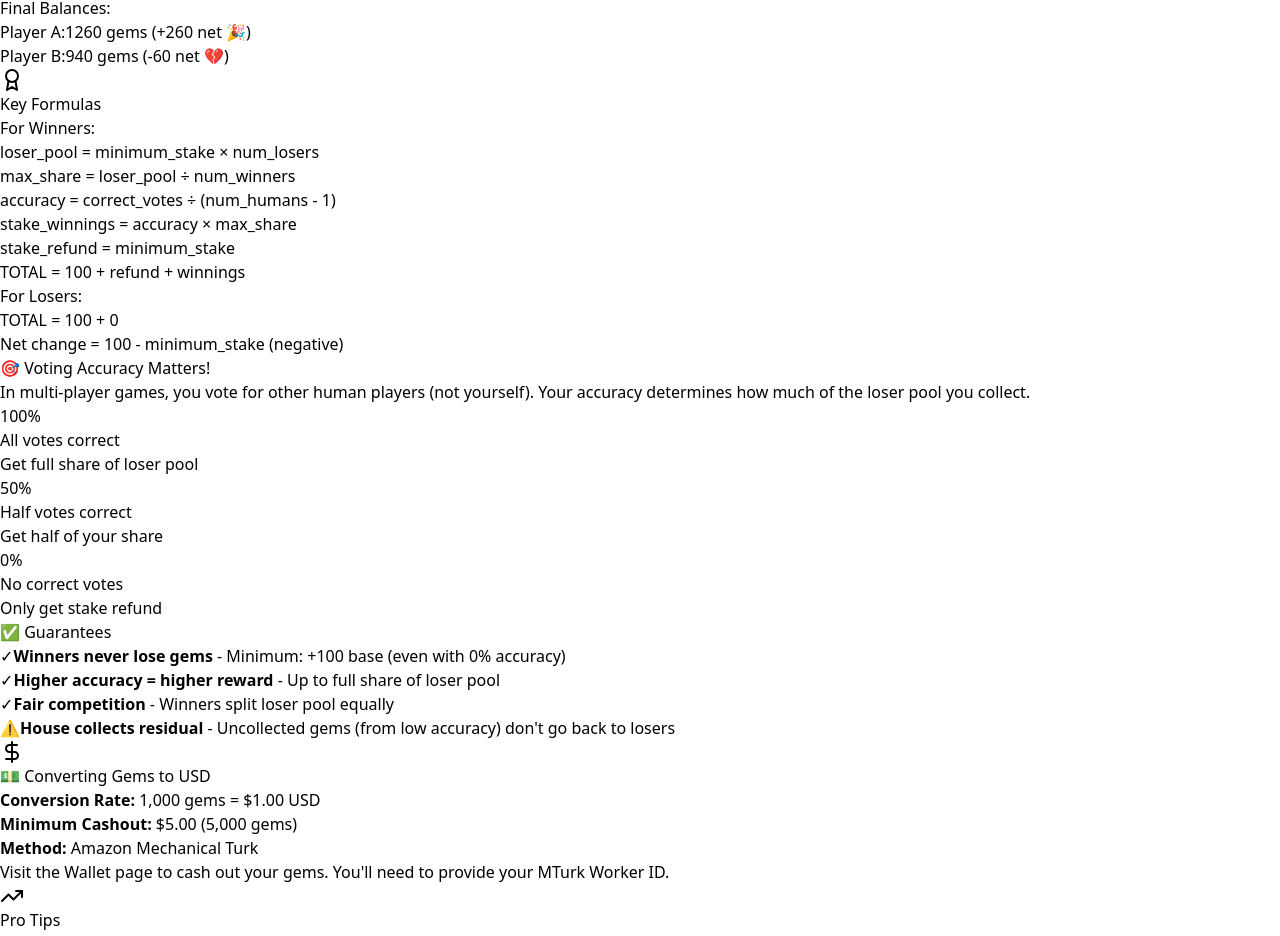
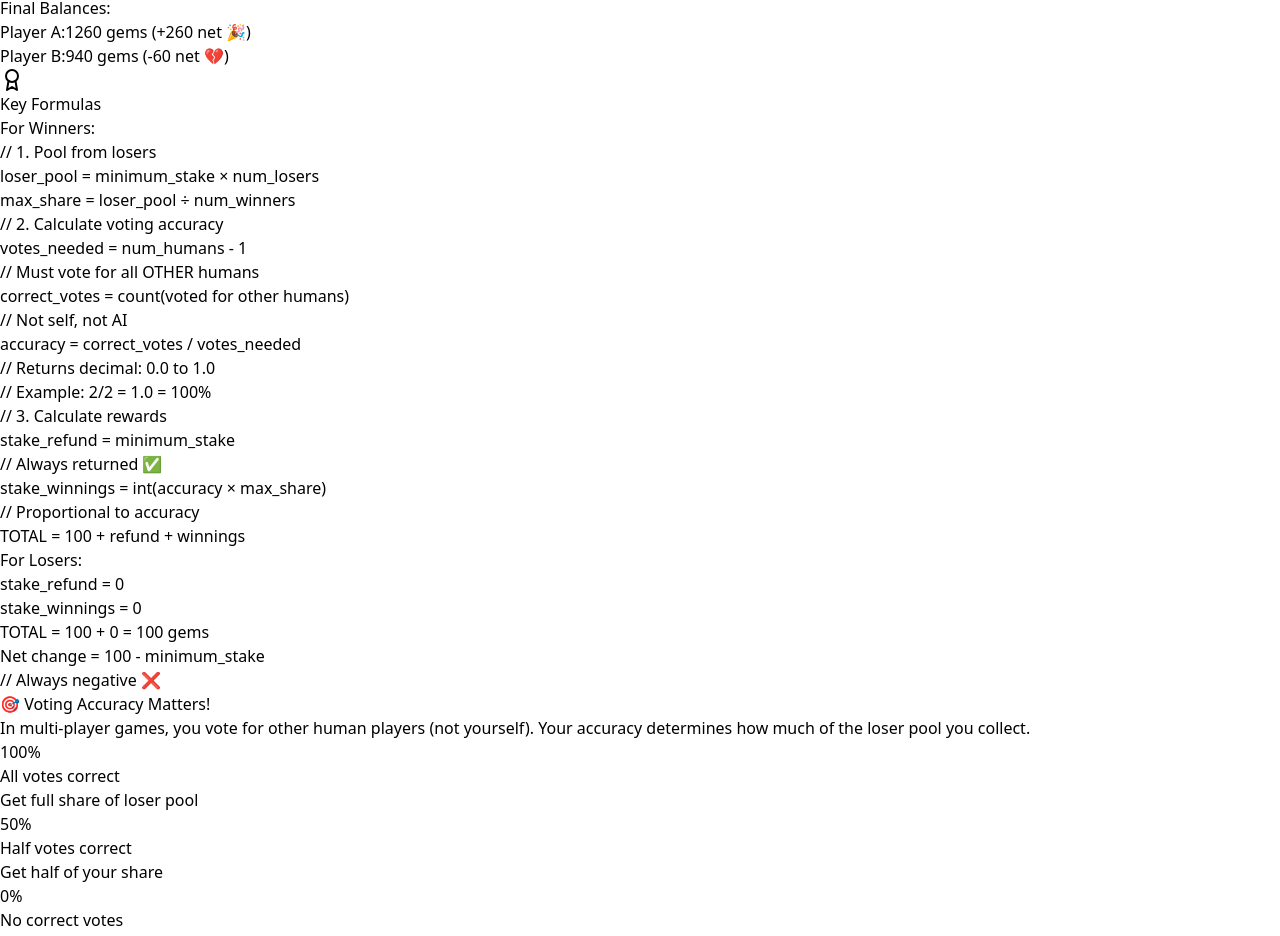
Before and after one commit to benchay1999/ai-group-chat-streamlit, a React (Vite) app in the folder frontend/: page /gems-info in a window 1280 px wide. Shown: the part 1756-2692 px from the top of the page. Built offline with nearby package versions, Linux system fonts and the light colour scheme; no server answers.

Commit message:
lobby page

```diff
--- a/frontend/src/pages/GemsInfoPage.jsx
+++ b/frontend/src/pages/GemsInfoPage.jsx
@@ -285,20 +285,36 @@ const GemsInfoPage = () => {
                 <div className="bg-gray-800 rounded p-4">
                   <div className="text-cyan-400 font-bold mb-2">For Winners:</div>
                   <div className="space-y-1 text-gray-300">
+                    <div className="text-gray-400">// 1. Pool from losers</div>
                     <div>loser_pool = minimum_stake × num_losers</div>
                     <div>max_share = loser_pool ÷ num_winners</div>
-                    <div>accuracy = correct_votes ÷ (num_humans - 1)</div>
-                    <div className="mt-2 text-green-400">stake_winnings = accuracy × max_share</div>
+
+                    <div className="mt-3 text-gray-400">// 2. Calculate voting accuracy</div>
+                    <div>votes_needed = num_humans - 1</div>
+                    <div className="text-gray-500 text-xs">  // Must vote for all OTHER humans</div>
+                    <div>correct_votes = count(voted for other humans)</div>
+                    <div className="text-gray-500 text-xs">  // Not self, not AI</div>
+                    <div className="text-purple-400 mt-1">accuracy = correct_votes / votes_needed</div>
+                    <div className="text-gray-500 text-xs">  // Returns decimal: 0.0 to 1.0</div>
+                    <div className="text-gray-500 text-xs">  // Example: 2/2 = 1.0 = 100%</div>
+
+                    <div className="mt-3 text-gray-400">// 3. Calculate rewards</div>
                     <div className="text-yellow-400">stake_refund = minimum_stake</div>
-                    <div className="text-white font-bold mt-2">TOTAL = 100 + refund + winnings</div>
+                    <div className="text-gray-500 text-xs">  // Always returned ✅</div>
+                    <div className="text-green-400 mt-1">stake_winnings = int(accuracy × max_share)</div>
+                    <div className="text-gray-500 text-xs">  // Proportional to accuracy</div>
+                    <div className="text-white font-bold mt-2 pt-2 border-t border-gray-600">TOTAL = 100 + refund + winnings</div>
                   </div>
                 </div>
 
                 <div className="bg-gray-800 rounded p-4">
                   <div className="text-red-400 font-bold mb-2">For Losers:</div>
                   <div className="space-y-1 text-gray-300">
-                    <div className="text-white">TOTAL = 100 + 0</div>
-                    <div className="text-red-400">Net change = 100 - minimum_stake (negative)</div>
+                    <div>stake_refund = 0</div>
+                    <div>stake_winnings = 0</div>
+                    <div className="text-white font-bold mt-1 pt-1 border-t border-gray-600">TOTAL = 100 + 0 = 100 gems</div>
+                    <div className="text-red-400 mt-2">Net change = 100 - minimum_stake</div>
+                    <div className="text-gray-500 text-xs">  // Always negative ❌</div>
                   </div>
                 </div>
               </div>
--- a/frontend/src/pages/LobbyPage.jsx
+++ b/frontend/src/pages/LobbyPage.jsx
@@ -291,7 +291,7 @@ const LobbyPage = () => {
       {/* Main Content */}
       <div className="max-w-7xl mx-auto px-6 py-8">
         {/* Game Description Banner */}
-        <div className="mb-8 bg-gradient-to-r from-purple-500 via-pink-500 to-blue-500 rounded-2xl p-8 text-white shadow-2xl transform hover:scale-105 transition-all duration-300">
+        <div className="mb-6 bg-gradient-to-r from-purple-500 via-pink-500 to-blue-500 rounded-2xl p-8 text-white shadow-2xl transform hover:scale-105 transition-all duration-300">
           <div className="flex items-start gap-6">
             <div className="flex-shrink-0">
               <div className="w-16 h-16 bg-white bg-opacity-20 rounded-xl flex items-center justify-center backdrop-blur-sm">
@@ -318,6 +318,35 @@ const LobbyPage = () => {
                 </div>
               </div>
             </div>
+          </div>
+        </div>
+
+        {/* Play-to-Earn Info Box */}
+        <div className="mb-8 bg-gradient-to-r from-green-500 via-emerald-500 to-teal-500 rounded-xl p-6 text-white shadow-xl">
+          <div className="flex items-center justify-between gap-6">
+            <div className="flex items-start gap-4 flex-1">
+              <div className="w-12 h-12 bg-white bg-opacity-25 rounded-xl flex items-center justify-center backdrop-blur-sm flex-shrink-0">
+                <span className="text-3xl">💎</span>
+              </div>
+              <div className="flex-1">
+                <h3 className="text-xl font-bold mb-2 flex items-center gap-2">
+                  Play to Earn Real Money
+                  <span className="px-2 py-0.5 bg-yellow-400 text-yellow-900 text-xs font-bold rounded-full animate-pulse">NEW</span>
+                </h3>
+                <p className="text-sm opacity-95 leading-relaxed">
+                  Earn <strong>Gems</strong> by playing and convert them to <strong>real USD</strong> via MTurk!
+                  Your conversations help us research human-AI interaction while you get rewarded.
+                  Win more by being human-like! 🎮💰
+                </p>
+              </div>
+            </div>
+            <button
+              onClick={() => navigate('/gems-info')}
+              className="flex items-center gap-2 px-5 py-3 bg-white text-green-700 rounded-lg font-bold hover:bg-green-50 transition-all transform hover:scale-105 shadow-lg flex-shrink-0"
+            >
+              <Award className="w-5 h-5" />
+              How It Works
+            </button>
           </div>
         </div>
 
```
Also changed, not shown: 1 other file (tests, documents, lock files or other folders).
